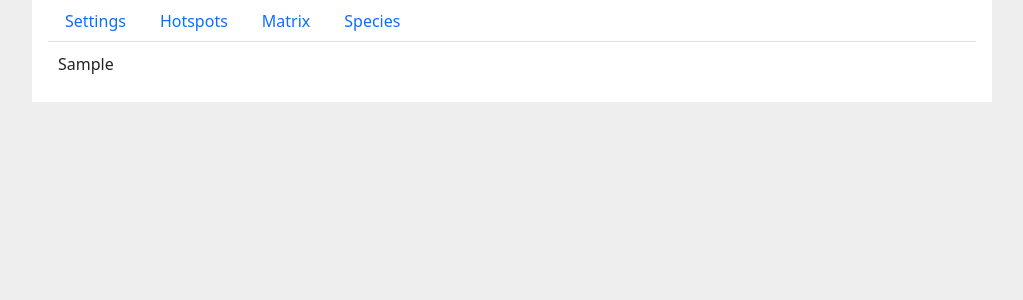
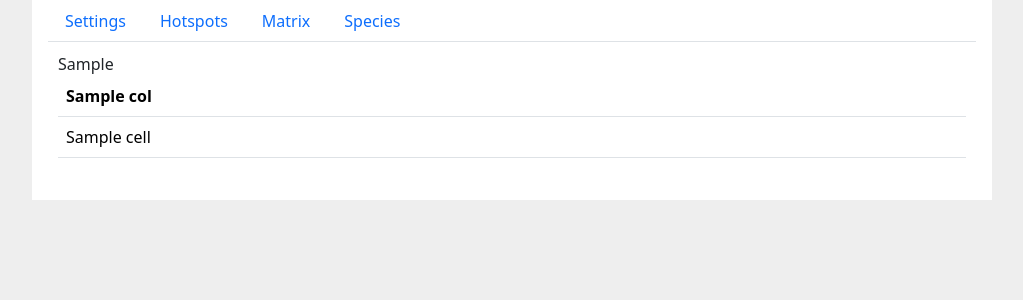
Before and after one commit to joshuahedlund/birdplanner, a Flask app: template flaskr/templates/trips/matrix.html in a window 1280 px wide. Shown: the part 133-433 px from the top of the page, without its empty margins (128-1151 px from the left). Run offline with Flask 3, Linux system fonts and the light colour scheme; the template is opened without the code that fills it: most values are stand-ins (such as "Sample title", 1, 10 or a date in 2020).

Commit message:
separate html table WIP

```diff
--- a/flaskr/templates/trips/matrix.html
+++ b/flaskr/templates/trips/matrix.html
@@ -3,6 +3,25 @@
 {% block tabContent %}
 <div class="tab-content">
     {{ matrixTable|safe }}
+
+    <table class="table table-actions">
+        <thead>
+            <tr>
+                {% for col in hotspotMatrix %}
+                <th>{{ col }}</th>
+                {% endfor %}
+            </tr>
+        </thead>
+        <tbody>
+            {% for row in hotspotMatrix.itertuples(index=False) %}
+            <tr>
+                {% for cell in row %}
+                <td>{{ cell }}</td>
+                {% endfor %}
+            </tr>
+            {% endfor %}
+    </table>
+
 </div>
 
 <script>
```
Also changed, not shown: controllers/trips/trips.py (+13 -5 lines).
